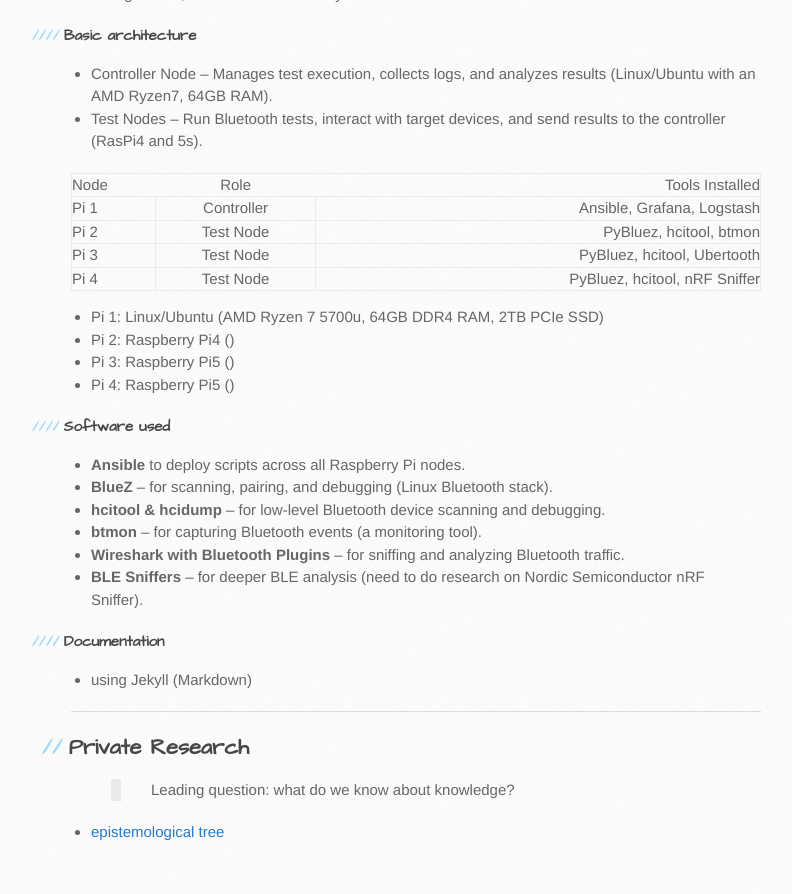
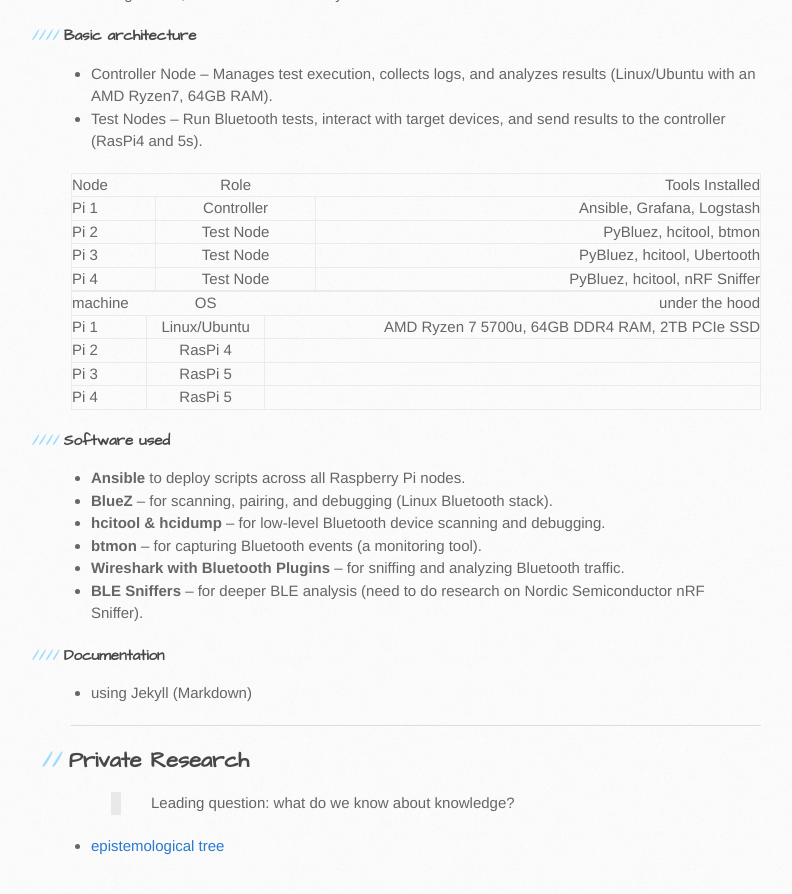
Before and after one commit to trumpfheller/trumpfheller.github.io, a Jekyll site: the page built from index.md, in a window 1280 px wide and 900 px high, scrolled down 3924 px. Shown: the top 894 px of the window, without its empty margins (89-881 px from the left). Built offline with Jekyll 4.4.1, drawn with Linux system fonts in a browser that asks for light colours.

Commit message:
Update index.md

```diff
--- a/index.md
+++ b/index.md
@@ -179,10 +179,12 @@
 | Pi 3    |  Test Node   | PyBluez, hcitool, Ubertooth |
 | Pi 4  |  Test Node   | PyBluez, hcitool, nRF Sniffer |
 
-* Pi 1: Linux/Ubuntu (AMD Ryzen 7 5700u, 64GB DDR4 RAM, 2TB PCIe SSD)
-* Pi 2: Raspberry Pi4 ()
-* Pi 3: Raspberry Pi5 ()
-* Pi 4: Raspberry Pi5 ()
+| machine              | OS | under the hood |
+| :---------------- | :------: | ----: |
+| Pi 1 |   Linux/Ubuntu    | AMD Ryzen 7 5700u, 64GB DDR4 RAM, 2TB PCIe SSD |
+| Pi 2 |   RasPi 4   |  |
+| Pi 3 |   RasPi 5   |  |
+| Pi 4 |   RasPi 5   |  |
 
 #### Software used
 * **Ansible** to deploy scripts across all Raspberry Pi nodes.
```
